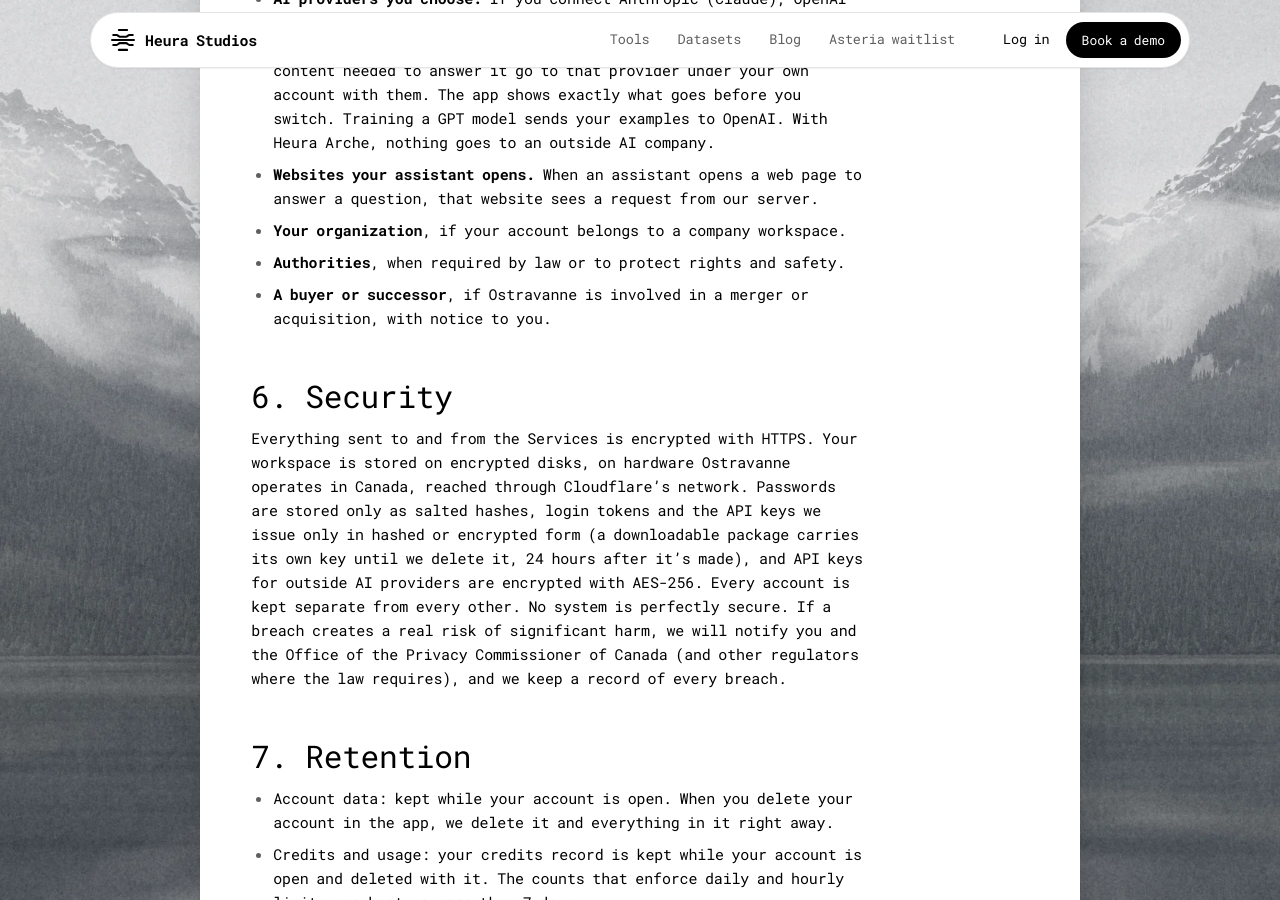
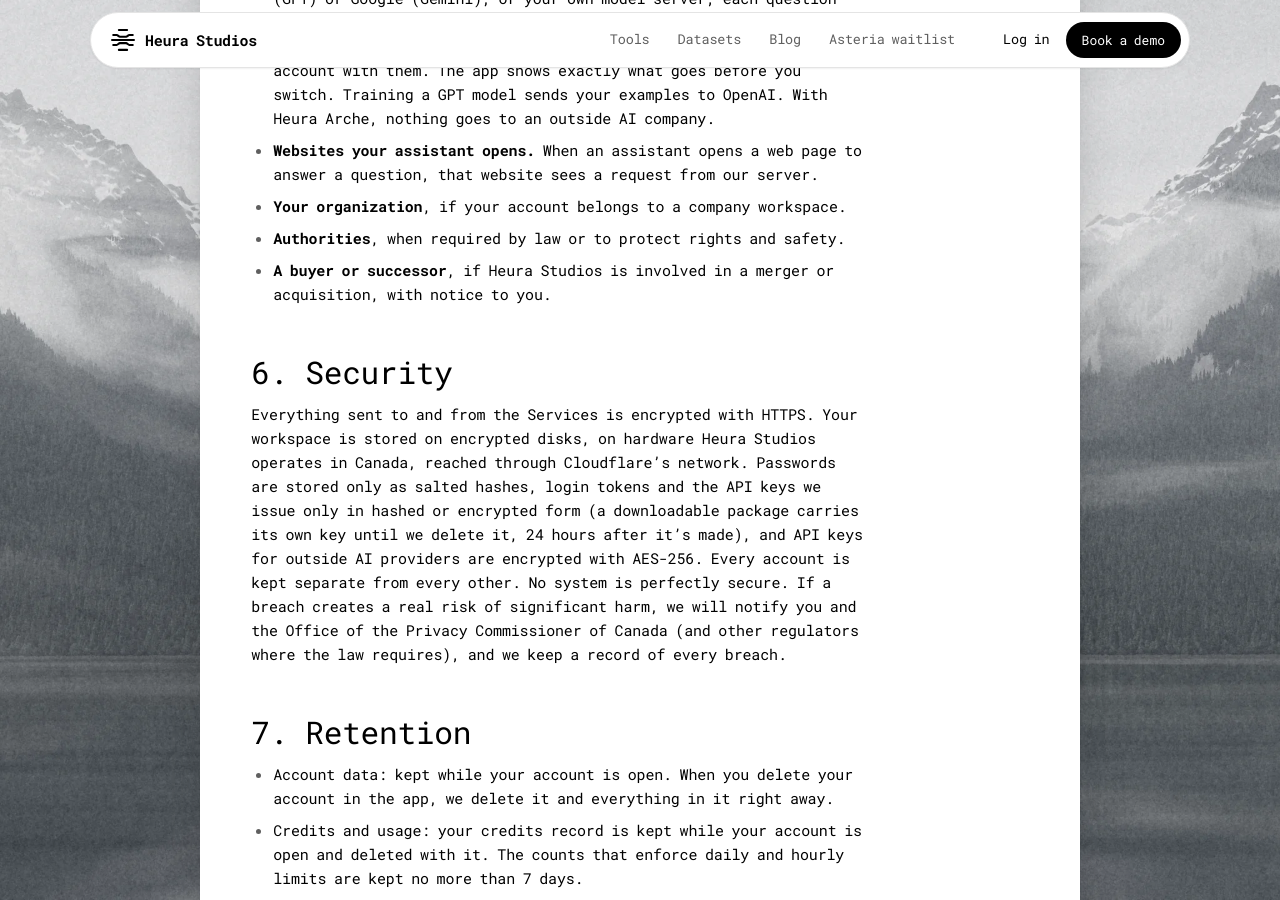
Before and after one commit to pooo000/heurastudios-site, a Jekyll site: the page built from privacy/index.html, in a window 1280 px wide and 900 px high, scrolled down 4126 px. Built offline with Jekyll 4.4.1, drawn with Linux system fonts in a browser that asks for light colours; some of the changed text lies outside the part shown.

Commit message:
Terms and Privacy Policy: Heura Studios, not Ostravanne
The current Terms of Service and Privacy Policy name Heura Studios as the company, everywhere Ostravanne was:
who the Terms are between, who owns Heura's fine-tuning, who fine-tuned Arche, who the Privacy Policy is from,
who can access training data, who a merger would involve, whose hardware holds workspaces, the contact lines and
both pages' descriptions. The versions of October 15 and November 18 keep their words; their notes say Ostravanne,
named in them, is now Heura Studios.

Co-Authored-By: Claude Opus 5.5 <noreply@anthropic.com>
Claude-Session: https://claude.ai/code/session_01NcntvC8QrqhZGXxRi7jeMb

```diff
--- a/privacy/2026-10-15/index.html
+++ b/privacy/2026-10-15/index.html
@@ -12,7 +12,7 @@ css: [/legal.css]
       <h1>Heura Studios Privacy Policy</h1>
       {% include wires.html %}
     </div>
-    <p class="lg-note">This is the October 15, 2026 version. It applies to accounts made under it until December 11, 2026. <a href="/privacy/">The current Privacy Policy</a> took effect on November 26, 2026.</p>
+    <p class="lg-note">This is the October 15, 2026 version. It applies to accounts made under it until December 11, 2026. Ostravanne, named in it, is now Heura Studios. <a href="/privacy/">The current Privacy Policy</a> took effect on November 26, 2026.</p>
 
     <section aria-labelledby="who">
       <h2 id="who">1. Who we are</h2>
--- a/privacy/2026-11-18/index.html
+++ b/privacy/2026-11-18/index.html
@@ -12,7 +12,7 @@ css: [/legal.css]
       <h1>Heura Studios Privacy Policy</h1>
       {% include wires.html %}
     </div>
-    <p class="lg-note">This is the November 18, 2026 version. It applies to accounts made under it until December 11, 2026. <a href="/privacy/">The current Privacy Policy</a> took effect on November 26, 2026.</p>
+    <p class="lg-note">This is the November 18, 2026 version. It applies to accounts made under it until December 11, 2026. Ostravanne, named in it, is now Heura Studios. <a href="/privacy/">The current Privacy Policy</a> took effect on November 26, 2026.</p>
 
     <section aria-labelledby="who">
       <h2 id="who">1. Who we are</h2>
--- a/privacy/index.html
+++ b/privacy/index.html
@@ -1,7 +1,7 @@
 ---
 layout: default
 title: "Privacy Policy"
-description: "What personal information Heura Studios collects, how Ostravanne uses it, and the choices you have."
+description: "What personal information Heura Studios collects, how we use it, and the choices you have."
 og_title: "Heura Studios Privacy Policy"
 current: privacy
 css: [/legal.css]
@@ -17,7 +17,7 @@ css: [/legal.css]
     <section aria-labelledby="who">
       <h2 id="who">1. Who we are</h2>
       <p>This policy explains what personal information Heura Studios collects, how we use it (including to train our AI models), and the choices you have. This version takes effect on November 26, 2026. If you agreed to an earlier version, it applies to you from December 11, 2026, and until then the version you agreed to does (<a href="/privacy/2026-11-18/">November 18, 2026</a> or <a href="/privacy/2026-10-15/">October 15, 2026</a>).</p>
-      <p>Heura Studios (“Heura”, “we”, “us”) is a product of Ostravanne, based in Vancouver, British Columbia, Canada. It covers our website at heurastudios.com, the Heura Studios app at app.heurastudios.com, the waitlist and inquiry forms, our models (including Heura Arche), the API, and any chat assistants our customers deploy with Heura (together, the “Services”).</p>
+      <p>Heura Studios (“Heura”, “we”, “us”) is based in Vancouver, British Columbia, Canada. It covers our website at heurastudios.com, the Heura Studios app at app.heurastudios.com, the waitlist and inquiry forms, our models (including Heura Arche), the API, and any chat assistants our customers deploy with Heura (together, the “Services”).</p>
       <p>When a business uses Heura to build and launch its own assistant, that business decides what documents and end-user data go into it. For that content, the business is responsible for its own privacy notice and we act as its service provider.</p>
     </section>
 
@@ -62,7 +62,7 @@ css: [/legal.css]
       <ol>
         <li>Trial data is encrypted in transit (TLS) and stored on encrypted disks.</li>
         <li>Before data enters a training set, we remove or replace direct identifiers such as names, email addresses, phone numbers and account IDs (pseudonymization).</li>
-        <li>Training data is stored separately from account data, and only Ostravanne’s founders can access it.</li>
+        <li>Training data is stored separately from account data, and only our founders can access it.</li>
         <li>Before we release a model trained with this data, we test it to reduce the chance that it repeats training content.</li>
       </ol>
       <p>Pseudonymized data can still count as personal information under some laws, so we continue to treat it as personal information and protect it accordingly.</p>
@@ -84,13 +84,13 @@ css: [/legal.css]
         <li><strong>Websites your assistant opens.</strong> When an assistant opens a web page to answer a question, that website sees a request from our server.</li>
         <li><strong>Your organization</strong>, if your account belongs to a company workspace.</li>
         <li><strong>Authorities</strong>, when required by law or to protect rights and safety.</li>
-        <li><strong>A buyer or successor</strong>, if Ostravanne is involved in a merger or acquisition, with notice to you.</li>
+        <li><strong>A buyer or successor</strong>, if Heura Studios is involved in a merger or acquisition, with notice to you.</li>
       </ul>
     </section>
 
     <section aria-labelledby="security">
       <h2 id="security">6. Security</h2>
-      <p>Everything sent to and from the Services is encrypted with HTTPS. Your workspace is stored on encrypted disks, on hardware Ostravanne operates in Canada, reached through Cloudflare’s network. Passwords are stored only as salted hashes, login tokens and the API keys we issue only in hashed or encrypted form (a downloadable package carries its own key until we delete it, 24 hours after it’s made), and API keys for outside AI providers are encrypted with AES-256. Every account is kept separate from every other. No system is perfectly secure. If a breach creates a real risk of significant harm, we will notify you and the Office of the Privacy Commissioner of Canada (and other regulators where the law requires), and we keep a record of every breach.</p>
+      <p>Everything sent to and from the Services is encrypted with HTTPS. Your workspace is stored on encrypted disks, on hardware Heura Studios operates in Canada, reached through Cloudflare’s network. Passwords are stored only as salted hashes, login tokens and the API keys we issue only in hashed or encrypted form (a downloadable package carries its own key until we delete it, 24 hours after it’s made), and API keys for outside AI providers are encrypted with AES-256. Every account is kept separate from every other. No system is perfectly secure. If a breach creates a real risk of significant harm, we will notify you and the Office of the Privacy Commissioner of Canada (and other regulators where the law requires), and we keep a record of every breach.</p>
     </section>
 
     <section aria-labelledby="retention">
@@ -129,7 +129,7 @@ css: [/legal.css]
 
     <section aria-labelledby="contact">
       <h2 id="contact">12. Contact</h2>
-      <p>Ostravanne (Heura Studios), Vancouver, British Columbia, Canada. Privacy officer: Leo, <a href="mailto:leo@heurastudios.com">leo@heurastudios.com</a>. Anything else: <a href="mailto:ryan@heurastudios.com">ryan@heurastudios.com</a>.</p>
+      <p>Heura Studios, Vancouver, British Columbia, Canada. Privacy officer: Leo, <a href="mailto:leo@heurastudios.com">leo@heurastudios.com</a>. Anything else: <a href="mailto:ryan@heurastudios.com">ryan@heurastudios.com</a>.</p>
     </section>
   </article>
   </div>
--- a/terms/2026-10-15/index.html
+++ b/terms/2026-10-15/index.html
@@ -12,7 +12,7 @@ css: [/legal.css]
       <h1>Heura Studios Terms of Service</h1>
       {% include wires.html %}
     </div>
-    <p class="lg-note">This is the October 15, 2026 version. It applies to accounts made under it until December 11, 2026. <a href="/terms/">The current Terms of Service</a> took effect on November 26, 2026.</p>
+    <p class="lg-note">This is the October 15, 2026 version. It applies to accounts made under it until December 11, 2026. Ostravanne, named in it, is now Heura Studios. <a href="/terms/">The current Terms of Service</a> took effect on November 26, 2026.</p>
 
     <section aria-labelledby="agreement">
       <h2 id="agreement">1. Agreement</h2>
--- a/terms/2026-11-18/index.html
+++ b/terms/2026-11-18/index.html
@@ -12,7 +12,7 @@ css: [/legal.css]
       <h1>Heura Studios Terms of Service</h1>
       {% include wires.html %}
     </div>
-    <p class="lg-note">This is the November 18, 2026 version. It applies to accounts made under it until December 11, 2026. <a href="/terms/">The current Terms of Service</a> took effect on November 26, 2026.</p>
+    <p class="lg-note">This is the November 18, 2026 version. It applies to accounts made under it until December 11, 2026. Ostravanne, named in it, is now Heura Studios. <a href="/terms/">The current Terms of Service</a> took effect on November 26, 2026.</p>
 
     <section aria-labelledby="agreement">
       <h2 id="agreement">1. Agreement</h2>
```
Also changed, not shown: _tests/legal.test.js (+34 -2 lines), terms/index.html (+4 -4 lines).
